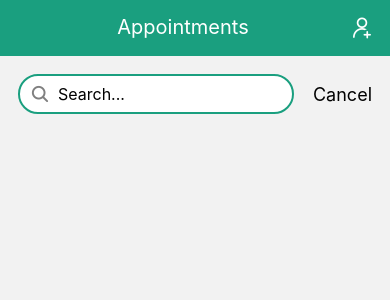
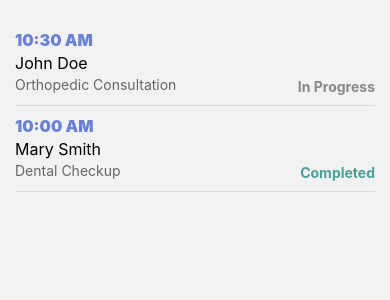
Before and after one commit to kavya581267/doctorsapp, a React Native app: screen /Appointments in a window 390 px wide. Shown: the top 300 px of the page. Built offline with nearby package versions, Linux system fonts and the light colour scheme.

Commit message:
grey text

```diff
--- a/components/MainNavigator.js
+++ b/components/MainNavigator.js
@@ -14,7 +14,6 @@ import LoadingScreen from './LoadingScreen';
 export default function MainNavigator() {
     const { user, loading } = useContext(AuthContext);
     const Stack = createStackNavigator();
-    console.log("MainNavigator",user)
     if (loading) {
         return <LoadingScreen/>
     }
--- a/components/admin/Appointments.js
+++ b/components/admin/Appointments.js
@@ -1,82 +1,63 @@
 import { Ionicons } from "@expo/vector-icons";
 import React, { useState } from "react";
-import { View,TextInput,StyleSheet, TouchableOpacity,Text} from "react-native";
+import { View, TextInput, StyleSheet, TouchableOpacity, Text, SafeAreaView } from "react-native";
 import AntDesign from '@expo/vector-icons/AntDesign';
+import AppointmentList from "../appointments/AppointmentList";
 
-export default function Appointments(){
-    const [searchText,setSearchText]=useState("");
-    return(
-        <View>
-            <View style={styles.header}>
-                <View style={styles.headerName}>
-                    <Text style={styles.textStyle}>Appointments</Text>
-                </View>
-                <View>
-                    <AntDesign name="adduser" size={24} color="white" />
-                </View>
-            </View>
+export default function Appointments() {
+    const [searchText, setSearchText] = useState("");
+    return (
+        <SafeAreaView style={{flex:1, padding:15}}>
+            <AppointmentList />
+        </SafeAreaView>
 
-
-            <View style={styles.searchLine}>
-                <View style={styles.searchContainer}>
-                    <Ionicons name="search" size={20} color="grey" style={styles.searchIcon}></Ionicons>
-                    <TextInput style={styles.input} value={searchText} placeholder="Search..." clearButtonMode="while-editing" onChangeText={setSearchText}></TextInput>
-                </View>
-                <View>
-                    <TouchableOpacity onPress={() => setSearchText("")}>
-                       <Text style={styles.cancelStyle}>Cancel</Text>
-                    </TouchableOpacity>
-                </View>
-            </View>
-
-        </View>
     );
 }
 
-const styles=StyleSheet.create({
+const styles = StyleSheet.create({
 
-    header:{
-        paddingVertical:15,
-        backgroundColor:"#1A9F7F",
-        flexDirection:"row",
+    header: {
+        paddingVertical: 15,
+        backgroundColor: "#1A9F7F",
+        flexDirection: "row",
         paddingHorizontal: 16
     },
-   headerName:{
-    flex:1,
-    alignItems:"center"
-   },
-    textStyle:{
-        color:"white",
-        fontSize:20,
-        fontWeight:"400",
-        textAlign:"center"
+    headerName: {
+        flex: 1,
+        alignItems: "center"
     },
-    searchLine:{
-        flexDirection:"row",
-        justifyContent:"space-between",
-        alignItems:"center",
-        padding:18
+    textStyle: {
+        color: "white",
+        fontSize: 20,
+        fontWeight: "400",
+        textAlign: "center"
     },
-    searchContainer:{
-         flexDirection:"row",
-         alignItems:"center",
-          backgroundColor:"#FFFFFF",
-          borderColor:"#1A9F7F",
-          borderWidth:2,
-          height:40,
-          borderRadius:20,
-          paddingHorizontal:10,
-          flex:1
+    searchLine: {
+        flexDirection: "row",
+        justifyContent: "space-between",
+        alignItems: "center",
+        padding: 18
     },
-    input:{
-       fontSize:16,
-       flex:1,
+    searchContainer: {
+        flexDirection: "row",
+        alignItems: "center",
+        backgroundColor: "#FFFFFF",
+        borderColor: "#1A9F7F",
+        borderWidth: 2,
+        height: 40,
+        borderRadius: 20,
+        paddingHorizontal: 10,
+        flex: 1
     },
-    cancelStyle:{
-        fontSize:18,
-        marginLeft:19
+    input: {
+        fontSize: 16,
+        flex: 1,
     },
-    searchIcon:{
-        marginRight:8
+    cancelStyle: {
+        fontSize: 18,
+        marginLeft: 19
+    },
+    searchIcon: {
+        marginRight: 8
     }
 })
--- a/components/constants/colors.js
+++ b/components/constants/colors.js
@@ -4,4 +4,5 @@ export const COLORS = {
     secondary: "#F3F5FCFF",
     white: "#FFFFFF",
     grey:"#ccc"
+
 };
--- a/components/styles/headerStyle.js
+++ b/components/styles/headerStyle.js
@@ -29,12 +29,14 @@ export default StyleSheet.create({
          borderWidth:1,
          borderColor:"#CCC",
         borderRadius:6,
-        height:40,
         alignItems:"center",
-        marginBottom:20
+        marginBottom:20,
+        backgroundColor:"#cccccc40"
      },
      searchInput:{
-        width:"100%"
+        backgroundColor:"#cccccc40",
+        height:40,
+        flex: 1
      },
 
 })
--- a/components/styles/homeScreenStyle.js
+++ b/components/styles/homeScreenStyle.js
@@ -1,55 +1,58 @@
-import { StyleSheet } from "react-native";
+import { Dimensions, StyleSheet } from "react-native";
 import { COLORS } from "../constants/colors";
+const { width, height } = Dimensions.get("window");
+const small = width < 420;
+
 
 export default StyleSheet.create({
-    container:{
-        padding:15
+    container: {
+        padding: 15
     },
-    png:{
-        width:112,
-        height:106,
-        borderRadius:6
+    png: {
+        width: small ? 80 : 112,
+        height: small ? 98 : 106,
+        borderRadius: 6
     },
-    contentContainer:{
-        flexDirection:"row",
-        justifyContent:"space-between",
-        alignItems:"center",
-         borderWidth:1,
-         padding:10,
-         borderRadius:6,
-         borderColor:COLORS.grey
+    contentContainer: {
+        flexDirection: "row",
+        justifyContent: "space-between",
+        alignItems: "center",
+        borderWidth: 1,
+        padding: 10,
+        borderRadius: 6,
+        borderColor: COLORS.grey
     },
-    leftContainer:{
-        marginRight:5
+    leftContainer: {
+        marginRight: 5
     },
-    leftHead:{
-        fontSize:14,
-        lineHeight:22,
-        fontWeight:"700"
+    leftHead: {
+        fontSize: 14,
+        lineHeight: 22,
+        fontWeight: "700"
     },
-    leftDescription:{
-        fontSize:12,
-        lineHeight:20,
-        fontWeight:"400",
+    leftDescription: {
+        fontSize: 12,
+        lineHeight: 20,
+        fontWeight: "400",
         width: "90%",
-        marginTop:"5",
+        marginTop: "5",
     },
-    leftButton:{
-        borderRadius:4,
+    leftButton: {
+        borderRadius: 4,
         borderWidth: 1,
-        alignItems:"center",
-        backgroundColor:COLORS.secondary,
+        alignItems: "center",
+        backgroundColor: COLORS.secondary,
         borderColor: COLORS.primary,
-        marginTop:"15",
-        width:"50%"
+        marginTop: "15",
+        width: "50%"
     },
-    leftButtonText:{
-      color:"black",
-      paddingVertical:5,
+    leftButtonText: {
+        color: "black",
+        paddingVertical: 5,
     },
-    headerText:{
-        fontSize:18,
-        lineHeight:28,
-        fontWeight:"700"
+    headerText: {
+        fontSize: 18,
+        lineHeight: 28,
+        fontWeight: "700"
     },
 })
```
